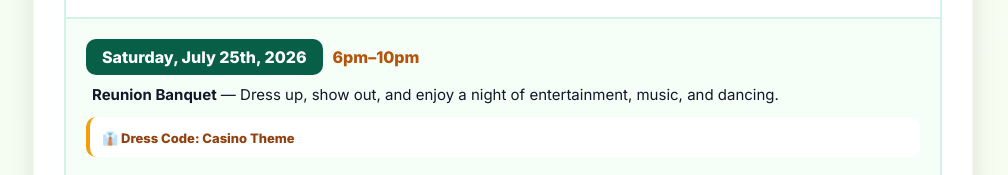
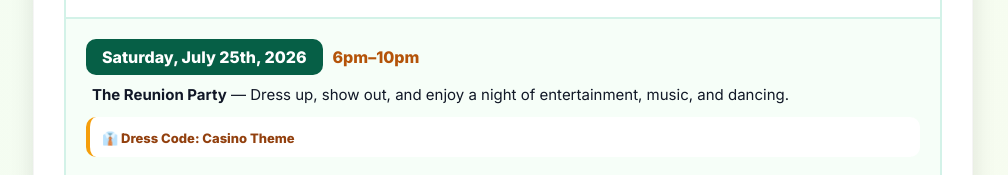
Before and after one commit to kshtajay/2026-Parrish-Reunion-Form, a plain HTML site: page index.html in a window 1280 px wide. Shown: the part 2020-2195 px from the top of the page, without its empty margins (137-1145 px from the left). Drawn offline with nearby package versions, Linux system fonts and the light colour scheme.

Commit message:
Update index.html

```diff
--- a/index.html
+++ b/index.html
@@ -842,7 +842,7 @@
               <div style="color: var(--gold-600); font-weight:900; font-size:16px;">6pm–10pm</div>
             </div>
             <div style="color:var(--ink); font-size:15px; margin-left: 6px; line-height:1.65;">
-              <strong>Reunion Banquet</strong> — Dress up, show out, and enjoy a night of entertainment, music, and dancing.
+              <strong>The Reunion Party</strong> — Dress up, show out, and enjoy a night of entertainment, music, and dancing.
             </div>
             <div style="margin-top:10px; padding:10px 12px; background:white; border-left:4px solid var(--gold-400); border-radius:10px;">
               <span style="color:#92400e; font-size:13px; font-weight:900;">👔 Dress Code: Casino Theme</span>
```
